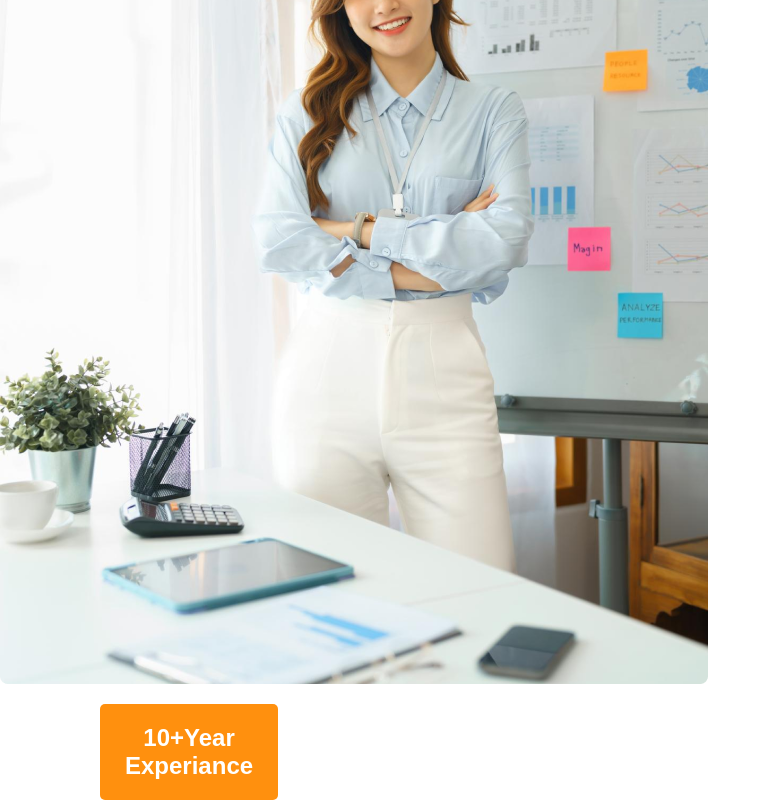
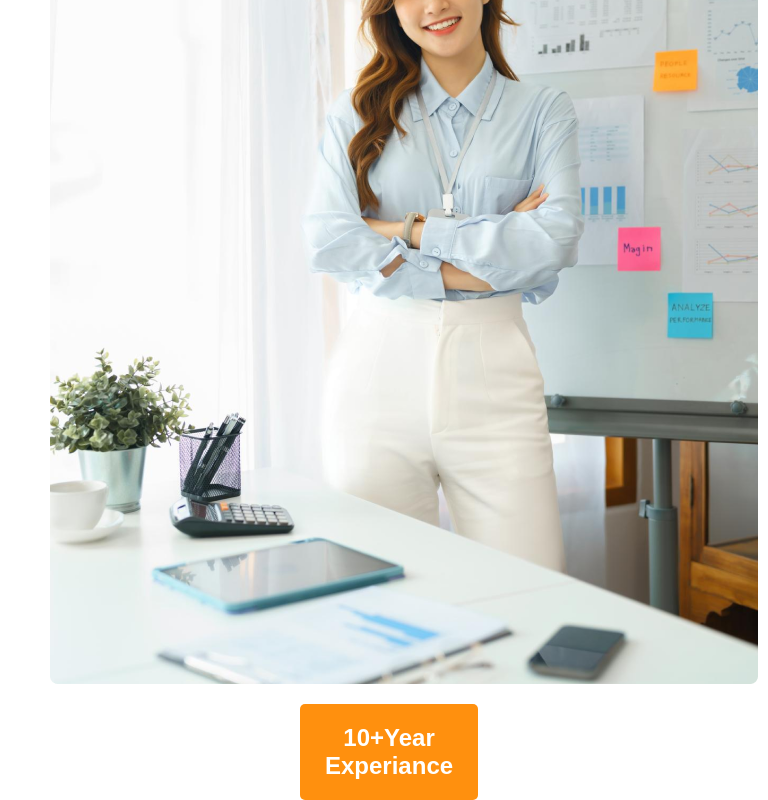
Before and after one commit to nazmul-islam1412/G3-Architect-Website, a plain HTML site: page index.html in a window 768 px wide. Shown: the part 3937-4737 px from the top of the page. Drawn offline with nearby package versions, Linux system fonts and the light colour scheme.

Commit message:
added responsive for medium device

```diff
--- a/style.css
+++ b/style.css
@@ -244,4 +244,10 @@ main{
      margin: 50px auto;
     text-align: center;
   }
+  .enjoy-img img{
+    margin-left: 50px;
+  }
+  .enjoy-img button{
+    margin-left: 300px;
+  }
 }
```
